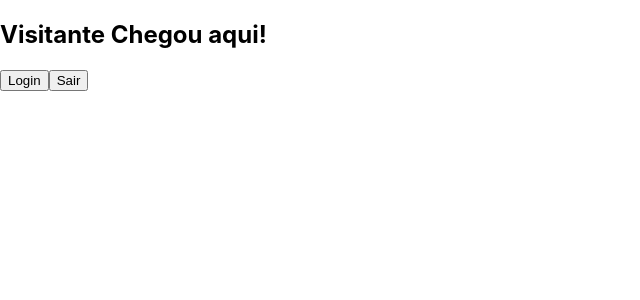
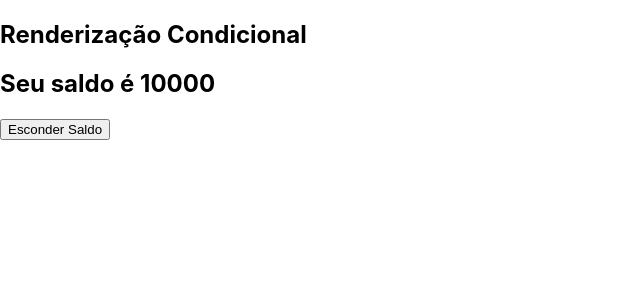
Before and after one commit to DanielBarros854/app_with_react, a React (Create React App) app: page / in a window 1280 px wide. Shown: the top 300 px of the page, without its empty margins (0-640 px from the left). Built offline with nearby package versions, Linux system fonts and the light colour scheme.

Commit message:
feat: create RenderizacaoCondicional

```diff
--- a/src/App.js
+++ b/src/App.js
@@ -1,5 +1,6 @@
 import React, { Component } from "react";
-import Membro from "./components/Membro";
+import RenderizacaoCondicional from "./components/RenderizaçãoCondicional";
+// import Membro from "./components/Membro";
 // import CicloDeVida from "./components/CicloDeVida";
 // import Contador from "./components/Contador";
 // import MyProps from "./components/MyProps";
@@ -11,7 +12,8 @@ class App extends Component {
         { /* <MyProps nome="Rust" genero="Sobrevivencia"/> */}
         { /* <Contador /> */}
         { /* <CicloDeVida /> */}
-        <Membro nome="Visitante" />
+        { /* <Membro nome="Visitante" /> */}
+        <RenderizacaoCondicional />
       </div>
     )
   }
--- /dev/null
+++ b/src/components/RenderizaçãoCondicional/index.js
@@ -0,0 +1,41 @@
+import React, { Component } from "react";
+
+class RenderizacaoCondicional extends Component {
+
+  constructor(props) {
+    super(props)
+    this.state = {
+      status: true,
+      saldo: 10000,
+      btnValue: 'Esconder Saldo',
+    };
+
+    this.AlterarVisibilidadeSaldo = this.AlterarVisibilidadeSaldo.bind(this)
+  }
+
+  AlterarVisibilidadeSaldo() {
+    const state = this.state
+    if (state.status) {
+      state.status = false;
+      state.btnValue = 'Mostrar Saldo';
+    } else {
+      state.status = true;
+      state.btnValue = 'Esconder Saldo';
+    }
+    this.setState(state);
+  }
+
+  render() {
+    return (
+      <div>
+        <h2>Renderização Condicional</h2>
+        <h2>Seu saldo é { this.state.status ? this.state.saldo : '*****' }</h2>
+        <button onClick={this.AlterarVisibilidadeSaldo}>
+          {this.state.btnValue}
+        </button>
+      </div>
+    );
+  }
+}
+
+export default RenderizacaoCondicional
```
